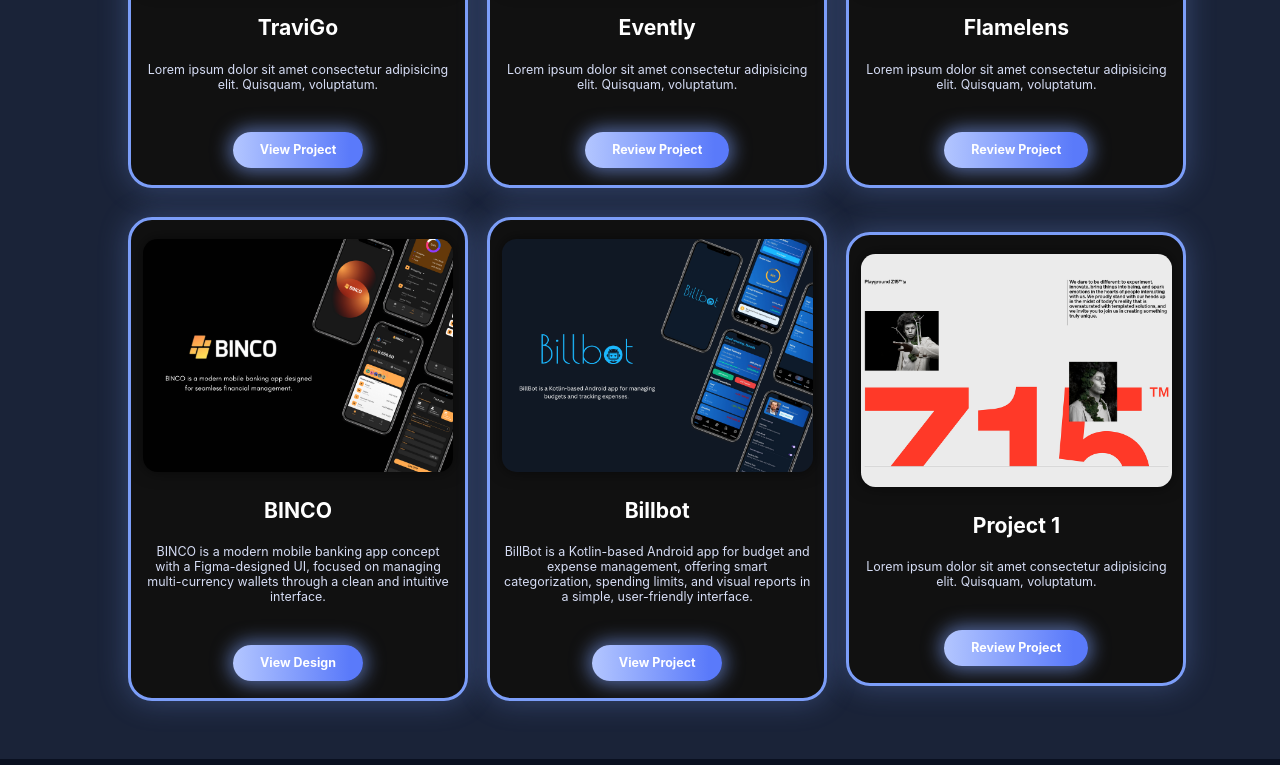
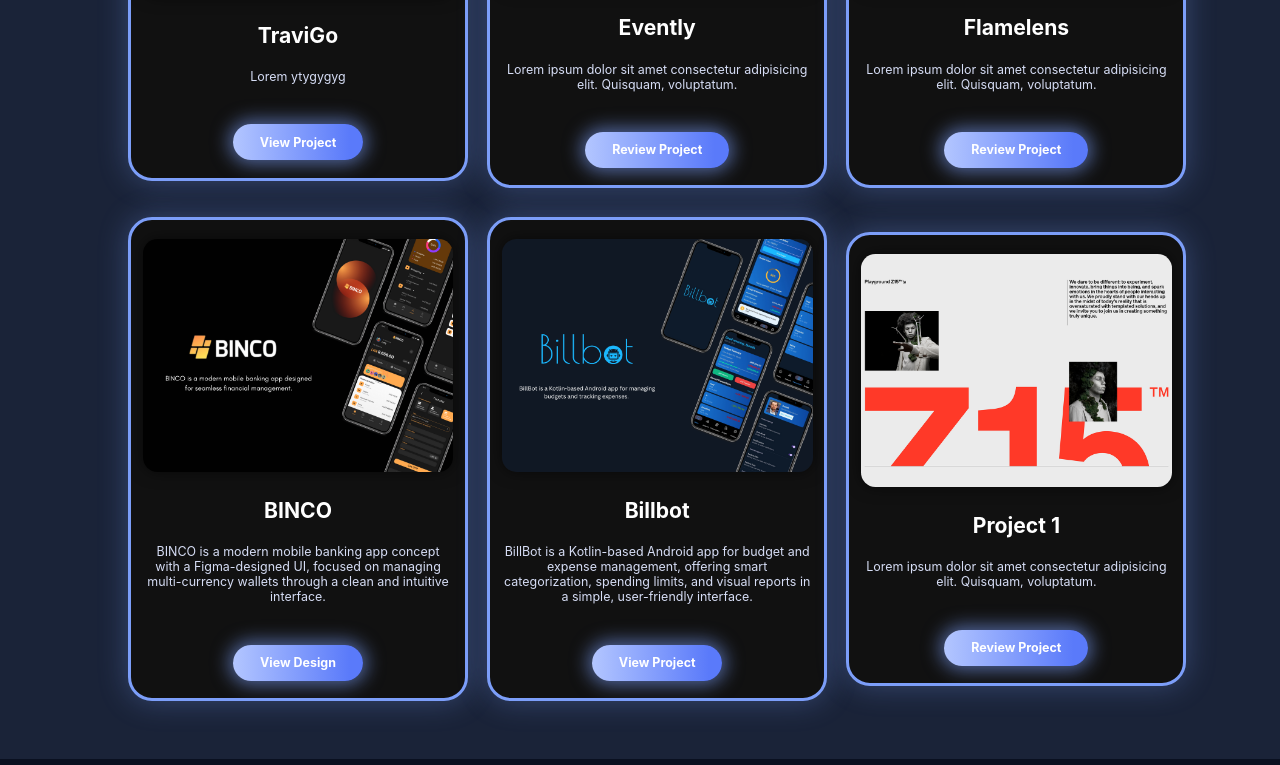
Before and after one commit to Suneth2220/suneth2220.github.io, a plain HTML site: page index.html in a window 1280 px wide. Shown: the part 1739-2504 px from the top of the page. Drawn offline with nearby package versions, Linux system fonts and the light colour scheme; a web font is replaced by a local one.

Commit message:
mokuth na

```diff
--- a/index.html
+++ b/index.html
@@ -104,7 +104,7 @@
           <img src="travigo.png" alt="">
           <h3>TraviGo</h3>
           <p>
-            Lorem ipsum dolor sit amet consectetur adipisicing elit. Quisquam, voluptatum.
+            Lorem ytygygyg
           </p>
           <a class="btn" href="https://github.com/Suneth2220/TraviGo" target="_blank" rel="noopener">View Project</a>
         </div>
```
